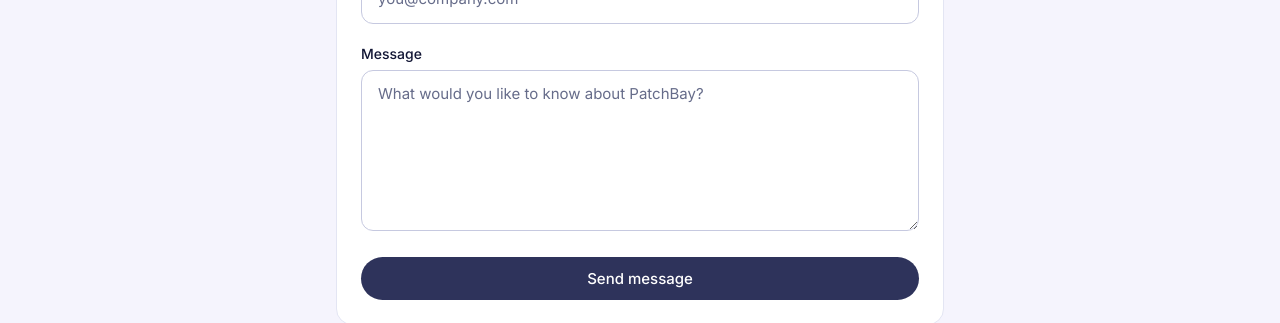
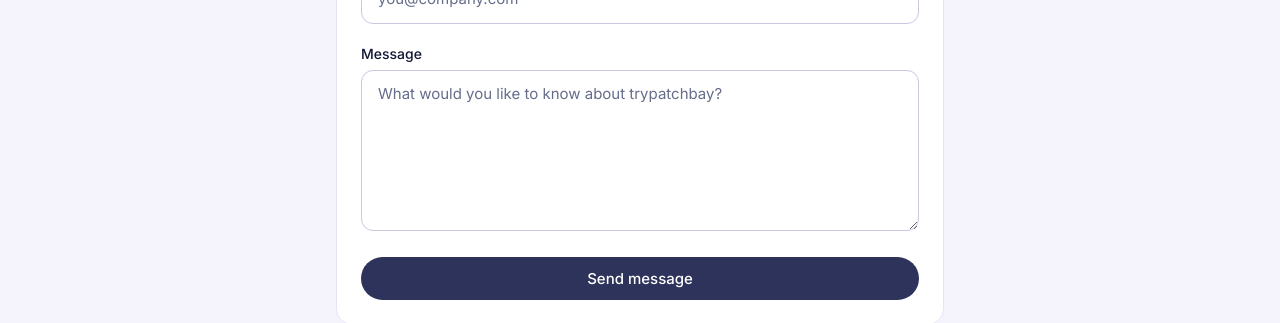
Before and after one commit to Nitish-1303/Patchversion, a Next.js app in the folder packages/site/: page /contact in a window 1280 px wide. Shown: the part 611-934 px from the top of the page. Built offline with nearby package versions, Linux system fonts and the light colour scheme.

Commit message:
site: rebrand visible website name to trypatchbay

```diff
--- a/packages/site/src/app/components/ContactForm.tsx
+++ b/packages/site/src/app/components/ContactForm.tsx
@@ -27,7 +27,7 @@
         headers: { 'Content-Type': 'application/json', Accept: 'application/json' },
         body: JSON.stringify({
           access_key: ACCESS_KEY,
-          subject: `PatchBay contact: ${String(data.get('name') || 'new message')}`,
+          subject: `trypatchbay contact: ${String(data.get('name') || 'new message')}`,
           name: data.get('name'),
           email: data.get('email'),
           message: data.get('message'),
@@ -56,7 +56,7 @@
         </div>
         <h2 className="font-display text-2xl font-bold text-ink mb-3">Message sent</h2>
         <p className="text-text-secondary max-w-md mx-auto">
-          Thanks for reaching out. Your message landed in the PatchBay inbox and
+          Thanks for reaching out. Your message landed in the trypatchbay inbox and
           you will hear back directly.
         </p>
         <button
@@ -97,7 +97,7 @@
           name="message"
           required
           rows={6}
-          placeholder="What would you like to know about PatchBay?"
+          placeholder="What would you like to know about trypatchbay?"
           className={`${fieldClass} resize-y`}
         />
       </div>
```
